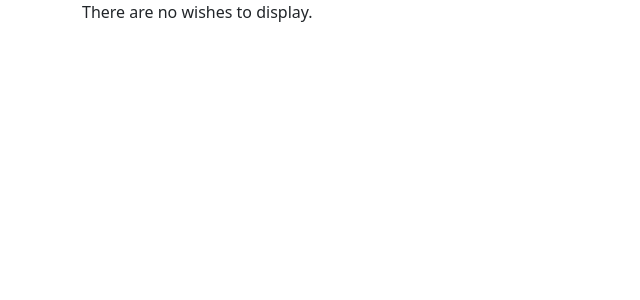
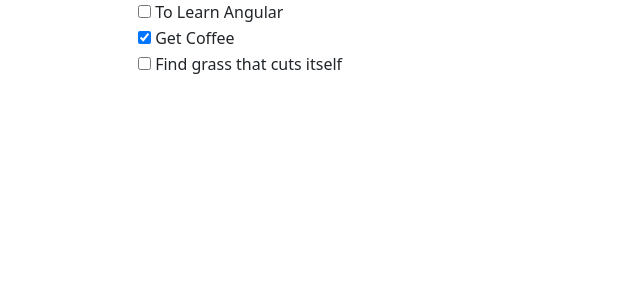
Before and after one commit to bob85670/LEARN-angular-wishlist-app, an Angular app: page / in a window 1280 px wide. Shown: the top 300 px of the page, without its empty margins (0-640 px from the left). Built offline with nearby package versions, Linux system fonts and the light colour scheme.

Commit message:
property binding and attribute binding

```diff
--- a/src/app/app.component.html
+++ b/src/app/app.component.html
@@ -1,18 +1,25 @@
 <div class="container">
-  <div *ngIf="items.length == 0; else showItems" >
+
+  <div *ngIf="items.length === 0; else showItems">
     There are no wishes to display.
   </div>
 
   <ng-template #showItems>
     <ul class="wish-list">
-      <li *ngFor="let item of items">
+      <li *ngFor="let item of items; index as ii">
           <div class="form-check">
             <label class="form-check-label">
-              <input class="checkbox" type="checkbox"> {{item.wishText}}
+              <input
+                class="checkbox"
+                type="checkbox"
+                [checked]="item.isComplete"
+                [attr.data-index]="ii"
+              > {{item.wishText}}
             </label>
           </div>
       </li>
     </ul>
   </ng-template>
 
+
 </div>
--- a/src/app/app.component.ts
+++ b/src/app/app.component.ts
@@ -12,9 +12,9 @@
 })
 export class AppComponent {
   items : WishItem[] = [
-    // new WishItem('To Learn Angular'),
-    // new WishItem('Get Coffee', true),
-    // new WishItem('Find grass that cuts itself')
+    new WishItem('To Learn Angular'),
+    new WishItem('Get Coffee', true),
+    new WishItem('Find grass that cuts itself')
   ];
   title = 'wishlist';
 }
--- a/src/shared/models/wishItem.ts
+++ b/src/shared/models/wishItem.ts
@@ -1,5 +1,5 @@
 export class WishItem {
-    constructor(public wishText : string, public isCompleted: boolean = false) {
+    constructor(public wishText : string, public isComplete: boolean = false) {
 
     }
 }
```
